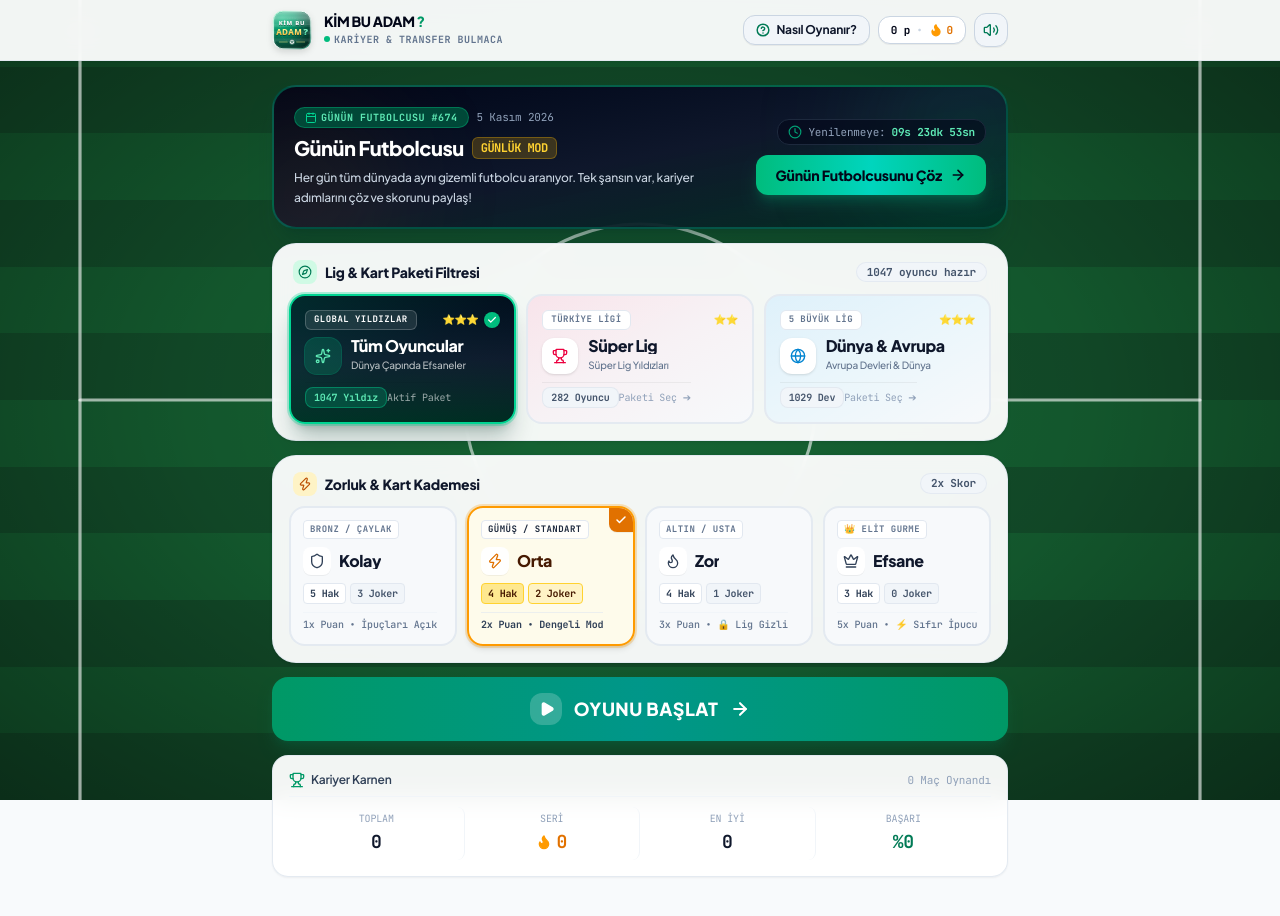
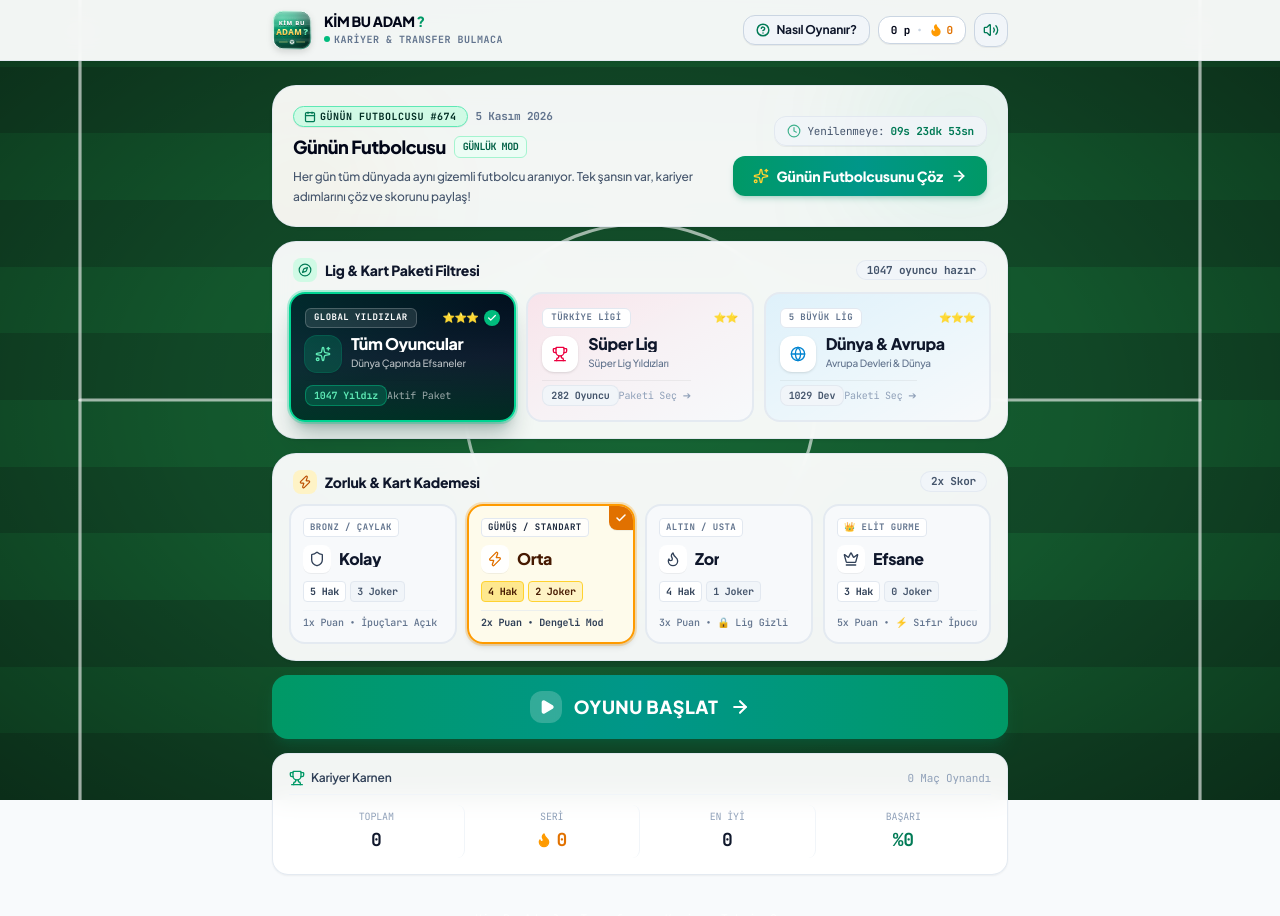
Before and after one commit to kenanayy/kimbudadam, a Next.js app: page / in a window 1280 px wide. Shown: the top 916 px of the page. Built offline with nearby package versions, Linux system fonts and the light colour scheme.

Commit message:
style(daily): redesign daily challenge card to match main menu light theme

```diff
--- a/src/components/DailyChallengeCard.tsx
+++ b/src/components/DailyChallengeCard.tsx
@@ -66,67 +66,67 @@ export const DailyChallengeCard: React.FC<DailyChallengeCardProps> = ({
   const isCompleted = Boolean(todayResult);
 
   return (
-    <div className="relative overflow-hidden rounded-3xl border-2 border-emerald-500/40 bg-gradient-to-br from-slate-950 via-slate-900 to-emerald-950/90 p-4 sm:p-5 shadow-xl shadow-emerald-950/20 text-white group">
-      {/* Arka plan ışık efekti */}
-      <div className="absolute -right-12 -top-12 w-44 h-44 rounded-full bg-emerald-500/15 blur-3xl pointer-events-none group-hover:bg-emerald-500/25 transition-all duration-700" />
-      <div className="absolute -left-12 -bottom-12 w-40 h-40 rounded-full bg-amber-500/10 blur-3xl pointer-events-none" />
+    <div className="relative overflow-hidden rounded-3xl border border-slate-200/90 bg-white/95 backdrop-blur-md p-4 sm:p-5 shadow-sm text-slate-800 group hover:border-emerald-300/80 transition-all duration-300">
+      {/* Hafif arka plan renk ışıması */}
+      <div className="absolute -right-12 -top-12 w-48 h-48 rounded-full bg-emerald-500/8 blur-3xl pointer-events-none group-hover:bg-emerald-500/15 transition-all duration-700" />
+      <div className="absolute -left-12 -bottom-12 w-40 h-40 rounded-full bg-amber-500/5 blur-3xl pointer-events-none" />
 
       {/* Holografik süpürme efekti */}
-      <div className="absolute inset-0 w-1/2 h-full bg-gradient-to-r from-transparent via-white/5 to-transparent -skew-x-12 -translate-x-full group-hover:translate-x-[300%] transition-transform duration-1000 ease-out pointer-events-none" />
+      <div className="absolute inset-0 w-1/2 h-full bg-gradient-to-r from-transparent via-white/40 to-transparent -skew-x-12 -translate-x-full group-hover:translate-x-[300%] transition-transform duration-1000 ease-out pointer-events-none" />
 
       <div className="relative z-10 flex flex-col md:flex-row md:items-center justify-between gap-3.5">
         {/* Sol Taraf: Rozet, Başlık ve Açıklama */}
         <div className="space-y-1.5 min-w-0">
           <div className="flex items-center gap-2 flex-wrap">
-            <span className="inline-flex items-center gap-1 text-[10px] font-mono font-black uppercase tracking-wider bg-emerald-900/90 text-emerald-300 border border-emerald-500/40 px-2.5 py-0.5 rounded-full shadow-xs">
-              <Calendar className="w-3 h-3 text-emerald-400" />
+            <span className="inline-flex items-center gap-1 text-[10px] font-mono font-black uppercase tracking-wider bg-emerald-100 text-emerald-950 border border-emerald-300 px-2.5 py-0.5 rounded-full shadow-2xs">
+              <Calendar className="w-3 h-3 text-emerald-700 stroke-[2.5]" />
               <span>GÜNÜN FUTBOLCUSU #{dailyInfo.dayNumber}</span>
             </span>
 
-            <span className="text-[11px] font-mono text-slate-400">
+            <span className="text-[11px] font-mono text-slate-500 font-bold">
               {dailyInfo.formattedDate}
             </span>
 
             {stats && stats.currentStreak > 0 && (
-              <span className="inline-flex items-center gap-1 text-[10px] font-mono font-bold bg-amber-950/90 text-amber-300 border border-amber-500/40 px-2 py-0.5 rounded-full">
-                <Flame className="w-3 h-3 fill-amber-400 text-amber-400" />
+              <span className="inline-flex items-center gap-1 text-[10px] font-mono font-black bg-amber-100 text-amber-950 border border-amber-300 px-2.5 py-0.5 rounded-full shadow-2xs">
+                <Flame className="w-3 h-3 fill-amber-500 text-amber-500" />
                 <span>{stats.currentStreak} Gün Seri</span>
               </span>
             )}
           </div>
 
-          <h3 className="text-lg sm:text-xl font-black tracking-tight text-white flex items-center gap-2">
+          <h3 className="text-base sm:text-lg font-black tracking-tight text-slate-950 flex items-center gap-2">
             <span>Günün Futbolcusu</span>
-            <span className="text-xs font-mono font-bold px-2 py-0.5 rounded-md bg-amber-400/20 text-amber-300 border border-amber-400/30">
+            <span className="text-[10px] font-mono font-black px-2 py-0.5 rounded-md bg-emerald-50 text-emerald-800 border border-emerald-200">
               GÜNLÜK MOD
             </span>
           </h3>
 
-          <p className="text-xs text-slate-300 max-w-xl font-medium leading-relaxed">
+          <div className="text-xs text-slate-600 max-w-xl font-medium leading-relaxed">
             {isCompleted ? (
               todayResult?.isWon ? (
-                <span className="text-emerald-300 font-bold flex items-center gap-1.5">
-                  <CheckCircle2 className="w-4 h-4 text-emerald-400 inline shrink-0" />
-                  Tebrikler! Bugünün futbolcusunu {todayResult.attemptsUsed}/{todayResult.maxAttempts} denemede çözdün.
-                </span>
+                <div className="inline-flex items-center gap-1.5 text-xs text-emerald-800 font-bold bg-emerald-50/90 px-3 py-1.5 rounded-xl border border-emerald-200 shadow-2xs">
+                  <CheckCircle2 className="w-4 h-4 text-emerald-600 inline shrink-0 stroke-[2.5]" />
+                  <span>Tebrikler! Bugünün futbolcusunu {todayResult.attemptsUsed}/{todayResult.maxAttempts} denemede çözdün.</span>
+                </div>
               ) : (
-                <span className="text-rose-300 font-bold flex items-center gap-1.5">
-                  <XCircle className="w-4 h-4 text-rose-400 inline shrink-0" />
-                  Bugünkü 6 hakkın bitti. Yarınki yeni futbolcuyu bekle!
-                </span>
+                <div className="inline-flex items-center gap-1.5 text-xs text-rose-800 font-bold bg-rose-50/90 px-3 py-1.5 rounded-xl border border-rose-200 shadow-2xs">
+                  <XCircle className="w-4 h-4 text-rose-600 inline shrink-0 stroke-[2.5]" />
+                  <span>Bugünkü 6 hakkın bitti. Yarınki yeni futbolcuyu bekle!</span>
+                </div>
               )
             ) : (
-              "Her gün tüm dünyada aynı gizemli futbolcu aranıyor. Tek şansın var, kariyer adımlarını çöz ve skorunu paylaş!"
+              <p>Her gün tüm dünyada aynı gizemli futbolcu aranıyor. Tek şansın var, kariyer adımlarını çöz ve skorunu paylaş!</p>
             )}
-          </p>
+          </div>
         </div>
 
         {/* Sağ Taraf: Geri Sayım ve Aksiyon Butonu */}
-        <div className="flex flex-col sm:flex-row md:flex-col items-start sm:items-center md:items-end justify-between gap-2.5 shrink-0 pt-2 md:pt-0 border-t md:border-t-0 border-slate-800">
-          <div className="flex items-center gap-1.5 text-[11px] font-mono text-slate-400 bg-slate-950/60 px-2.5 py-1 rounded-xl border border-slate-800">
-            <Clock className="w-3.5 h-3.5 text-emerald-400 animate-pulse" />
+        <div className="flex flex-col sm:flex-row md:flex-col items-start sm:items-center md:items-end justify-between gap-2.5 shrink-0 pt-2 md:pt-0 border-t md:border-t-0 border-slate-200">
+          <div className="flex items-center gap-1.5 text-[11px] font-mono text-slate-600 bg-slate-100/90 px-3 py-1.5 rounded-xl border border-slate-200 shadow-2xs">
+            <Clock className="w-3.5 h-3.5 text-emerald-600 animate-pulse" />
             <span>Yenilenmeye:</span>
-            <span className="text-emerald-300 font-bold">{timeRemaining}</span>
+            <span className="text-emerald-700 font-black">{timeRemaining}</span>
           </div>
 
           {isCompleted ? (
@@ -136,9 +136,9 @@ export const DailyChallengeCard: React.FC<DailyChallengeCardProps> = ({
                 soundManager.playClick();
                 onOpenDailyResult();
               }}
-              className="py-2.5 px-4 rounded-xl bg-slate-800 hover:bg-slate-700 active:bg-slate-800 border border-emerald-500/40 text-emerald-300 font-black text-xs sm:text-sm flex items-center gap-2 transition-all cursor-pointer shadow-md hover:-translate-y-0.5 active:translate-y-0"
+              className="py-2.5 px-4 rounded-xl bg-slate-100 hover:bg-slate-200 active:bg-slate-100 border border-slate-300 text-slate-900 font-bold text-xs sm:text-sm flex items-center gap-2 transition-all cursor-pointer shadow-2xs hover:-translate-y-0.5 active:translate-y-0"
             >
-              <Share2 className="w-4 h-4 text-emerald-400" />
+              <Share2 className="w-4 h-4 text-emerald-700 stroke-[2.5]" />
               <span>Sonucunu Gör & Paylaş 📋</span>
             </button>
           ) : (
@@ -148,10 +148,14 @@ export const DailyChallengeCard: React.FC<DailyChallengeCardProps> = ({
                 soundManager.playClick();
                 onStartDaily();
               }}
-              className="py-2.5 px-5 rounded-xl bg-gradient-to-r from-emerald-500 via-teal-400 to-emerald-500 hover:brightness-110 active:brightness-95 text-slate-950 font-black text-xs sm:text-sm flex items-center gap-2 shadow-lg shadow-emerald-500/25 hover:-translate-y-0.5 active:translate-y-0 transition-all cursor-pointer"
+              className="group/btn relative overflow-hidden py-2.5 px-5 rounded-xl bg-gradient-to-r from-emerald-600 via-teal-600 to-emerald-600 hover:from-emerald-500 hover:via-teal-500 hover:to-emerald-500 text-white font-extrabold text-xs sm:text-sm flex items-center gap-2 shadow-md shadow-emerald-700/20 hover:shadow-lg hover:shadow-emerald-600/30 hover:-translate-y-0.5 active:translate-y-0 transition-all cursor-pointer"
             >
+              {/* Animasyonlu Işık Süpürme */}
+              <div className="absolute inset-0 w-1/2 h-full bg-gradient-to-r from-transparent via-white/25 to-transparent -skew-x-12 -translate-x-full group-hover/btn:translate-x-[300%] transition-transform duration-1000 ease-out pointer-events-none" />
+
+              <Sparkles className="w-4 h-4 text-amber-300" />
               <span>Günün Futbolcusunu Çöz</span>
-              <ArrowRight className="w-4 h-4 stroke-[2.5]" />
+              <ArrowRight className="w-4 h-4 stroke-[2.5] group-hover/btn:translate-x-1 transition-transform" />
             </button>
           )}
         </div>
```
